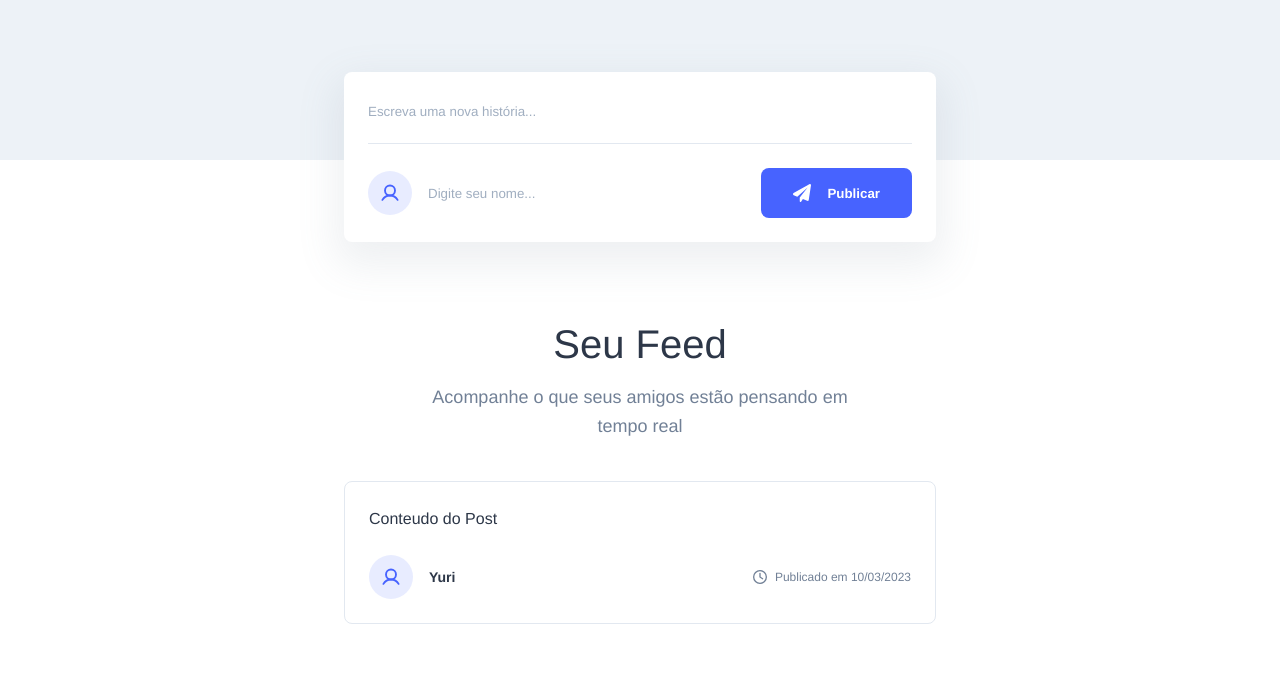
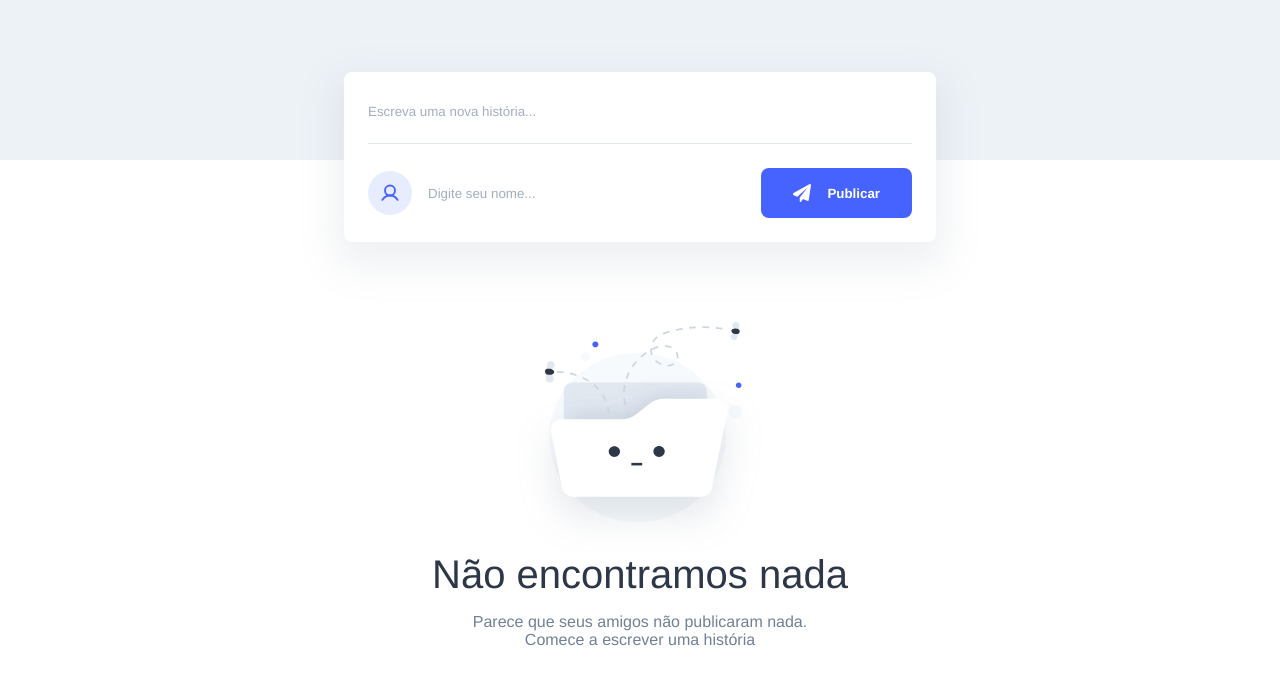
Before and after one commit to yuri-silveiraa/Fundamentos-React, a React (Create React App) app: page / in a window 1280 px wide. Shown: the top 684 px of the page. Built offline with nearby package versions, Linux system fonts and the light colour scheme; a web font is replaced by a local one.

Commit message:
adicionando posts

```diff
--- a/src/App.js
+++ b/src/App.js
@@ -10,14 +10,9 @@
 import emptyFolderIcon from './images/empty-folder.svg'
 
 export default function App() {
-    const [posts, setPosts] = useState([
-        {
-            id: Math.random(),
-            content: 'Conteudo do Post',
-            userName: 'Yuri',
-            publishAt: new Date()
-        },
-    ])
+    const [historys, setHistory] = useState()
+    const [userName, setUsername] = useState()
+    const [posts, setPosts] = useState([])
 
     function handleSubmit (event) {
         event.preventDefault()
@@ -26,23 +21,33 @@
                 ...posts,
                 {
                     id: Math.random(),
-                    content: `Conteudo do Post ${Math.random()}`,
-                    userName: 'Yuri',
+                    content: historys,
+                    userName: userName,
                     publishAt: new Date()
                 },
-            ]
-        )
+            ])
+
+        setHistory('')
+        setUsername('')
     }
 
 
     return (
     <div className='wrapper'>
         <form className='post-form' onSubmit={handleSubmit}>
-            <input placeholder='Escreva uma nova história...' />
+            <input
+                value={historys}
+                placeholder='Escreva uma nova história...'
+                onChange={(event)=> setHistory(event.target.value)}
+            />
             <div>
                 <img src={userIcon} alt='User'/>
 
-                <input placeholder='Digite seu nome...' />
+                <input
+                    value={userName}
+                    placeholder='Digite seu nome...'
+                    onChange={(event)=> setUsername(event.target.value)}
+                />
 
                 <button type='submit'>
                     <img src={paperPlaneIcon} alt='Paper Plane' />
```
